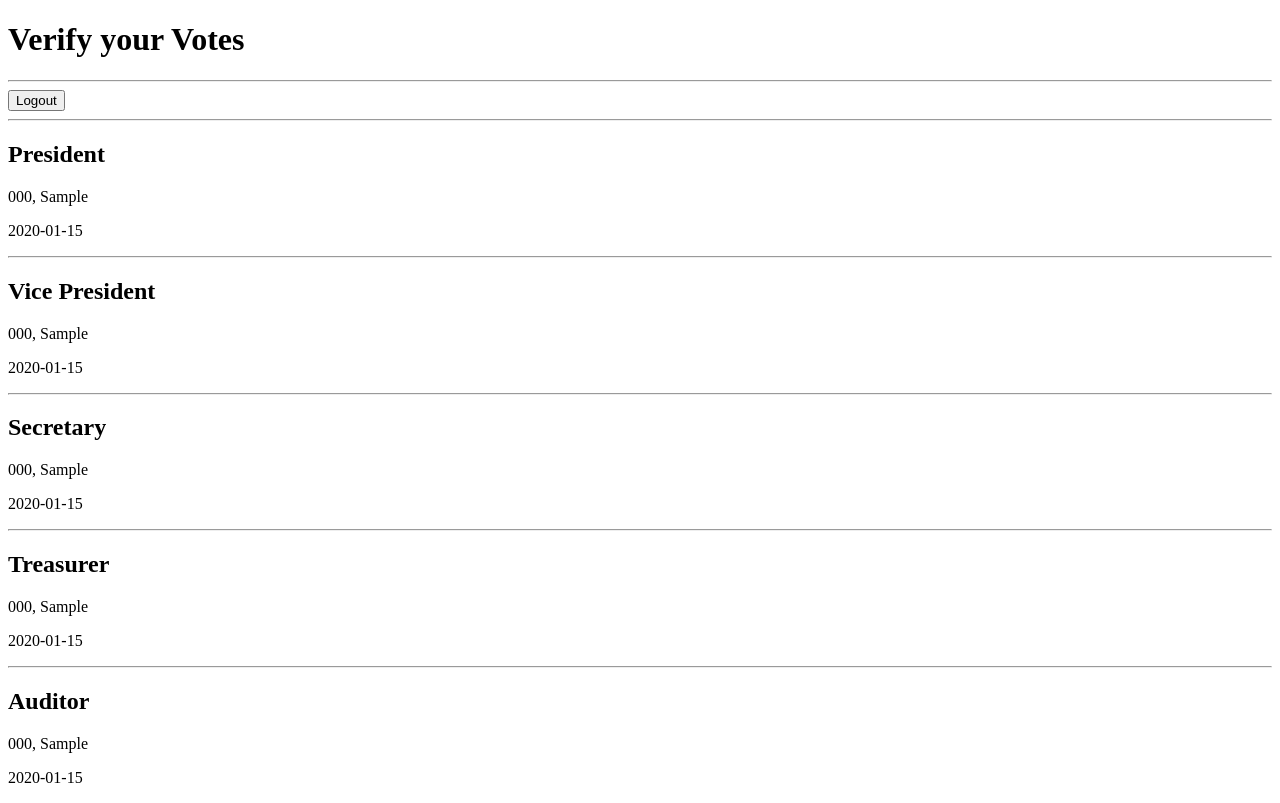
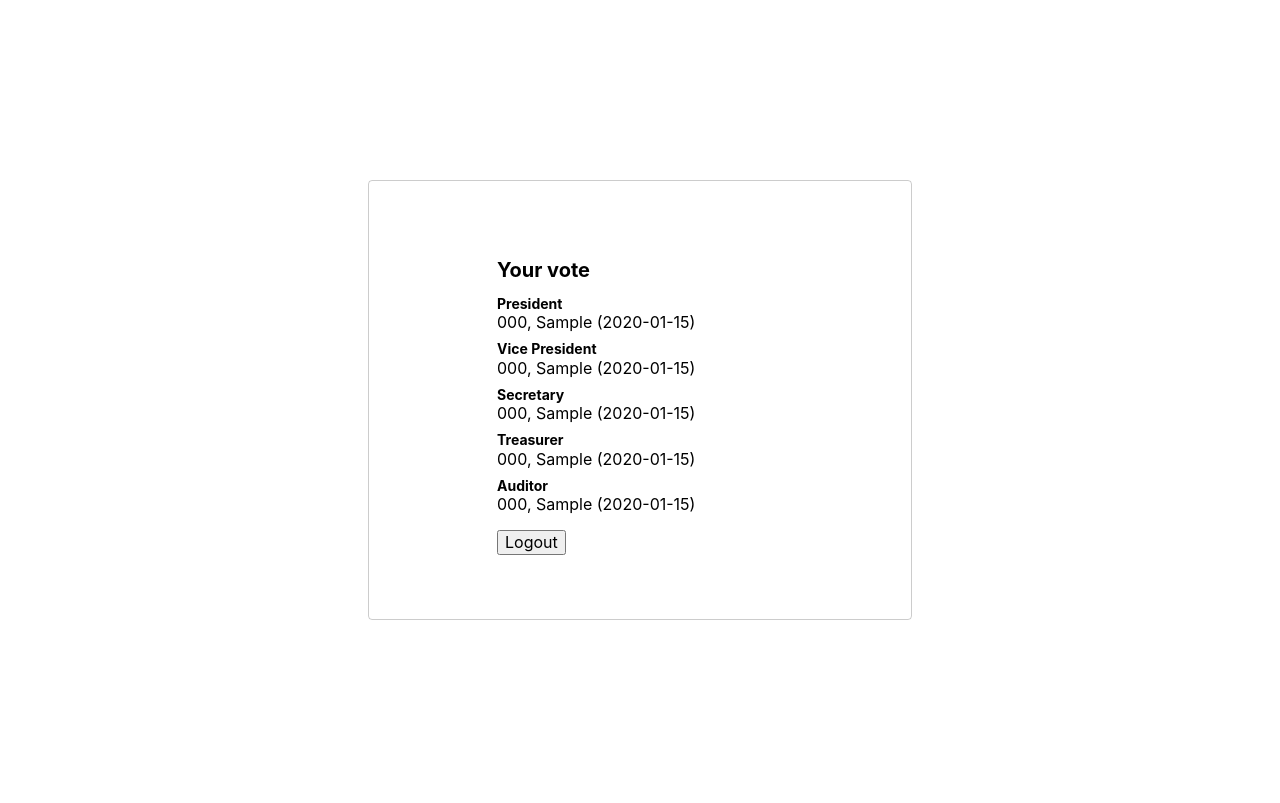
Before and after one commit to jetsalinas/sc-elections-2017, a Flask app: page /verify in a window 1280 px wide. After the commit the page ends 620 px from the top, so only its background shows below. Run offline with Flask 2, Linux system fonts and the light colour scheme; the visitor is signed in with stand-in values (Sample User, id 1); tables that the repository leaves empty hold one stand-in row (values such as "Sample post"); parts of the project's set-up code (start-up, migrations or seed data) failed here and were passed over.

Commit message:
Changed vote/verify page design
+ Added Tachyons/FA to vote/verify page, modified design to be more
minimalist

```diff
--- a/templates/verify.html
+++ b/templates/verify.html
@@ -8,104 +8,50 @@
   <meta name="viewport" content="width=device-width, initial-scale=1">
   <meta name="description" content="Verification page for Student Elections 2017">
   <title>Student Elections 2017 - Verify</title>
+
+  <!-- Tachyons -->
+  <link rel="stylesheet" href="https://unpkg.com/tachyons/css/tachyons.min.css">
+
+  <!-- Font Awesome -->
+  <link rel="stylesheet" href="https://maxcdn.bootstrapcdn.com/font-awesome/4.7.0/css/font-awesome.min.css">
 </head>
 
-<body>
-<div class="intro-header" id="home">
-  <div class="container">
-    <div class="row">
-      <div class="col-lg-12">
-        <div class="intro-message">
-          <h1>Verify your Votes</h1>
-          <hr class="intro-divider">
-          <form method='POST' action="/verify">
-            {% if not session.userIsComplete %}
-              <a href="/vote"><button type="button" class="btn btn-warning">Change votes</button></a>
-              <input type="submit" value="Submit Votes" class="btn btn-success">
-            {% else %}
-              <input type="submit" value="Logout" class="btn btn-danger">
-            {% endif %}
-          </form>
-        </div>
+<body class="sans-serif">
+
+  <main class="vh-100 dt w-100">
+    <div class="dtc v-mid ph3 ph4-l">
+      <div class="measure-wide center ba b--black-20 br2 pv5 ph6">
+        <h1 class="f4">
+          {% if not session.userIsComplete %}
+          Check your vote
+          {% else %}
+          Your vote
+          {% endif %}
+        </h1>
+        <dl class="lh-title mt0">
+          <dt class="f6 b">President</dt>
+          <dd class="ml0 mb2">{{choicePresident.candidateLName}}, {{choicePresident.candidateFName}} ({{choicePresident.candidateAffiliation}})</dd>
+          <dt class="f6 b">Vice President</dt>
+          <dd class="ml0 mb2">{{choiceVicePresident.candidateLName}}, {{choiceVicePresident.candidateFName}} ({{choiceVicePresident.candidateAffiliation}})</dd>
+          <dt class="f6 b">Secretary</dt>
+          <dd class="ml0 mb2">{{choiceSecretary.candidateLName}}, {{choiceSecretary.candidateFName}} ({{choiceSecretary.candidateAffiliation}})</dd>
+          <dt class="f6 b">Treasurer</dt>
+          <dd class="ml0 mb2">{{choiceTreasurer.candidateLName}}, {{choiceTreasurer.candidateFName}} ({{choiceTreasurer.candidateAffiliation}})</dd>
+          <dt class="f6 b">Auditor</dt>
+          <dd class="ml0">{{choiceAuditor.candidateLName}}, {{choiceAuditor.candidateFName}} ({{choiceAuditor.candidateAffiliation}})</dd>
+        </dl>
+        <form action="/verify" method="POST">
+          {% if not session.userIsComplete %}
+          <a href="/vote"><button type="button" class="b ph3 pv2 input-reset ba b--black bg-transparent dim pointer f6 dib">Change vote</button></a>
+          <input class="b ph3 pv2 input-reset ba b--black bg-transparent dim pointer f6 dib" type="submit" value="Cast vote">
+          {% else %}
+          <input type="submit" value="Logout" class="btn btn-danger">
+          {% endif %}
+        </form>
       </div>
     </div>
-  </div>
-</div>
-  <div class="content-section-a">
-    <div class="container">
-      <div class="row">
-        <div class="col-lg-2">
-          <hr class="section-heading-spacer">
-          <div class="clearfix"></div>
-          <h2 class="section-heading">President</h2>
-        </div>
-        <div class="ml-md-auto col-lg-8">
-          <p>{{choicePresident.candidateLName}}, {{choicePresident.candidateFName}}</p>
-          <p>{{choicePresident.candidateAffiliation}}</p>
-        </div>
-      </div>
-    </div>
-  </div>
-  <div class="content-section-b">
-    <div class="container">
-      <div class="row">
-        <div class="col-lg-2">
-          <hr class="section-heading-spacer">
-          <div class="clearfix"></div>
-           <h2 class="section-heading">Vice President</h2>
-        </div>
-        <div class="ml-md-auto col-lg-8">
-          <p>{{choiceVicePresident.candidateLName}}, {{choiceVicePresident.candidateFName}}</p>
-          <p>{{choiceVicePresident.candidateAffiliation}}</p>
-        </div>
-      </div>
-    </div>
-  </div>
-  <div class="content-section-a">
-    <div class="container">
-      <div class="row">
-        <div class="col-lg-2">
-          <hr class="section-heading-spacer">
-          <div class="clearfix"></div>
-           <h2 class="section-heading">Secretary</h2>
-        </div>
-        <div class="ml-md-auto col-lg-8">
-          <p>{{choiceSecretary.candidateLName}}, {{choiceSecretary.candidateFName}}</p>
-          <p>{{choiceSecretary.candidateAffiliation}}</p>
-        </div>
-      </div>
-    </div>
-  </div>
-  <div class="content-section-b">
-    <div class="container">
-      <div class="row">
-        <div class="col-lg-2">
-          <hr class="section-heading-spacer">
-          <div class="clearfix"></div>
-           <h2 class="section-heading">Treasurer</h2>
-        </div>
-        <div class="ml-md-auto col-lg-8">
-          <p>{{choiceTreasurer.candidateLName}}, {{choiceTreasurer.candidateFName}}</p>
-          <p>{{choiceTreasurer.candidateAffiliation}}</p>
-        </div>
-      </div>
-    </div>
-  </div>
-  <div class="content-section-a">
-    <div class="container">
-      <div class="row">
-        <div class="col-lg-2">
-          <hr class="section-heading-spacer">
-          <div class="clearfix"></div>
-           <h2 class="section-heading">Auditor</h2>
-        </div>
-        <div class="ml-md-auto col-lg-8">
-          <p>{{choiceAuditor.candidateLName}}, {{choiceAuditor.candidateFName}}</p>
-          <p>{{choiceAuditor.candidateAffiliation}}</p>
-        </div>
-      </div>
-    </div>
-  </div>
+  </main>
+
 </body>
 
 </html>
```
Also changed, not shown: templates/login.html (+4 -5 lines), templates/vote.html (+76 -8 lines).
